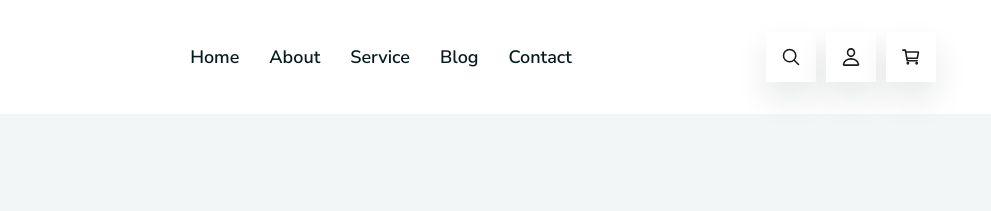
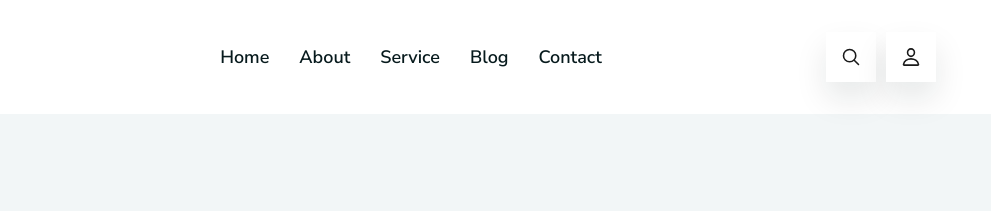
Before and after one commit to Muzammil399/Homeverse, a plain HTML site: page index.html in a window 1280 px wide. Shown: the top 211 px of the page, 289-1280 px from the left. Drawn offline with nearby package versions, Linux system fonts and the light colour scheme.

Commit message:
Update index.html

```diff
--- a/index.html
+++ b/index.html
@@ -101,11 +101,7 @@
             <span>Profile</span>
           </button>
 
-          <button class="header-bottom-actions-btn" aria-label="Cart">
-            <ion-icon name="cart-outline"></ion-icon>
 
-            <span>Cart</span>
-          </button>
 
           <button class="header-bottom-actions-btn" data-nav-open-btn aria-label="Open Menu">
             <ion-icon name="menu-outline"></ion-icon>
```
